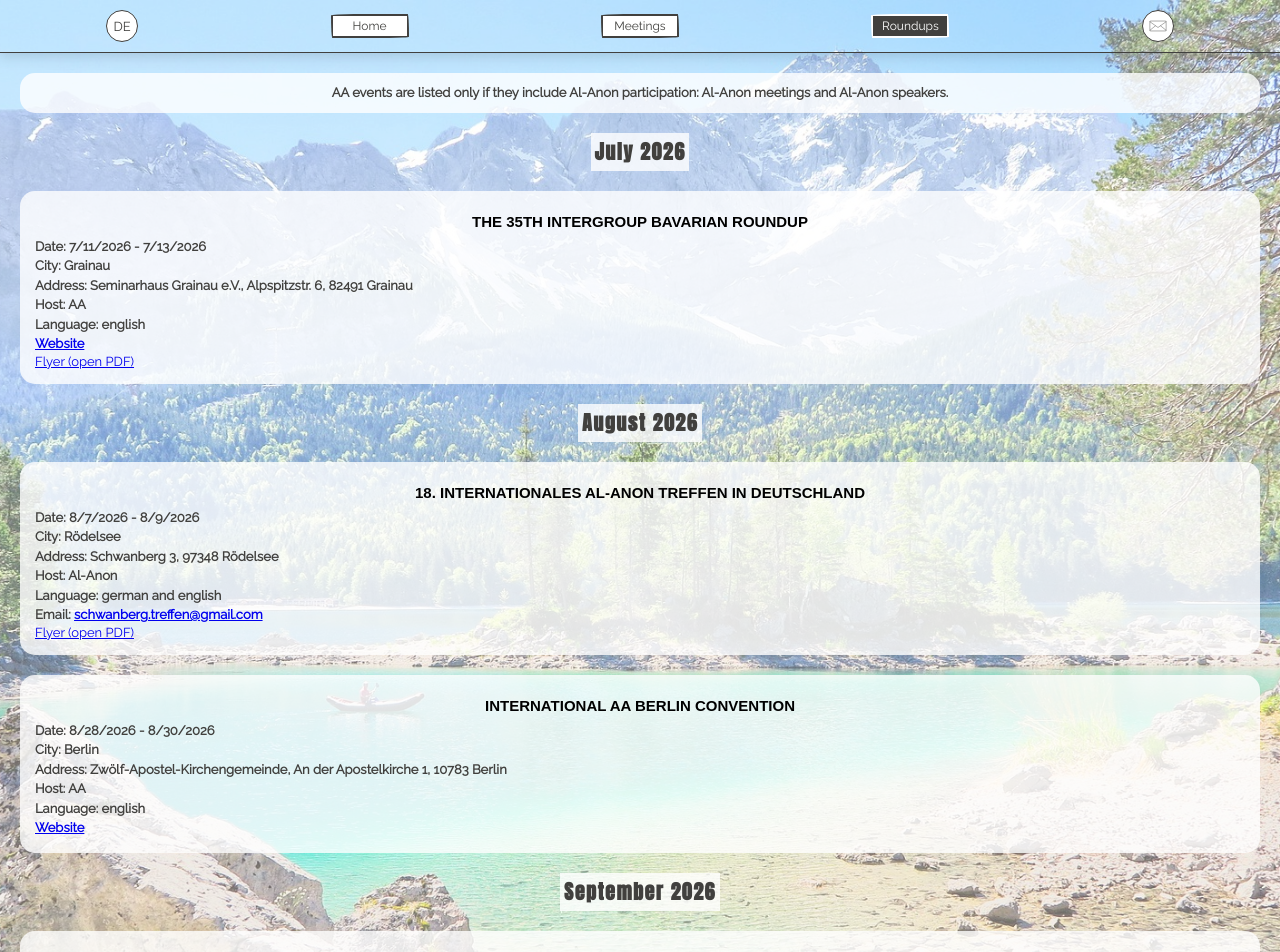
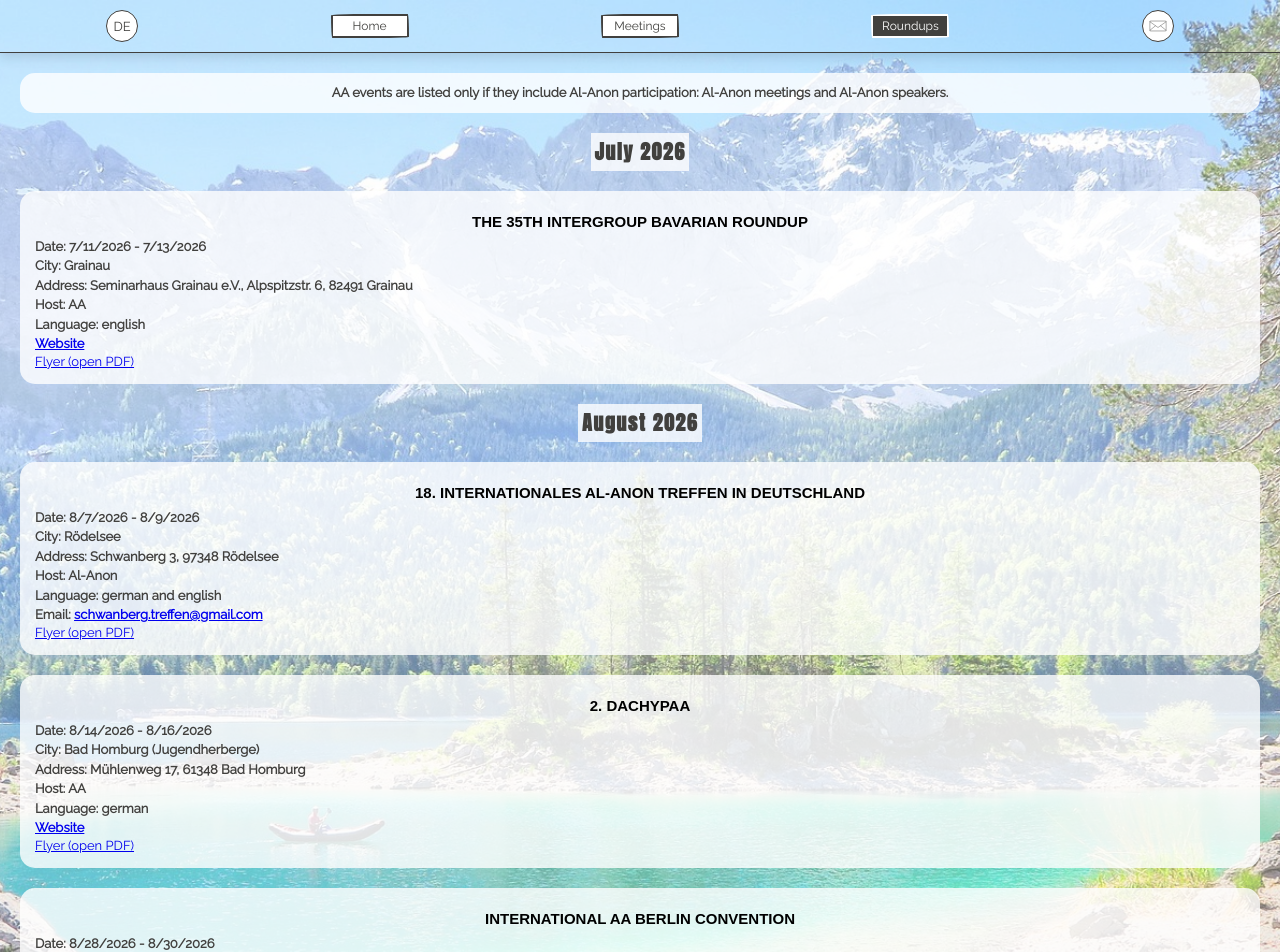
Before and after one commit to Footsteps/al-anon, a React (Vite) app: page /events in a window 1280 px wide. Shown: the top 952 px of the page. Built offline with nearby package versions, Linux system fonts and the light colour scheme; a web font is replaced by a local one.

Commit message:
contact form styling done. added dachypaa. changed styling glass card

```diff
--- a/src/components/EventSubmissionForm.jsx
+++ b/src/components/EventSubmissionForm.jsx
@@ -9,23 +9,30 @@ export default function EventSubmissionForm({ language }) {
 
     const formData = new FormData(e.target);
 
-    console.log(Object.fromEntries(formData));
+    for (const [key, value] of formData.entries()) {
+      console.log(key, value);
+    }
+
     setSubmitted(true);
+    setFileName("");
+
     e.target.reset();
   }
 
   if (submitted) {
     return (
-      <p>
-        {language === "de"
-          ? "Vielen Dank für Deine Nachricht!"
-          : "Thank you for your message!"}
-      </p>
+      <section className="submit-section">
+        <p className="section-card">
+          {language === "de"
+            ? "Vielen Dank für Deine Nachricht!"
+            : "Thank you for your message!"}
+        </p>
+      </section>
     );
   }
 
   return (
-    <form onSubmit={handleSubmit} encType="multipart/formData">
+    <form onSubmit={handleSubmit} encType="multipart/form-data">
       <h2 className="section-card">
         {language === "de"
           ? "Hier ist Platz für Nachrichten oder Infos über Roundups :)"
@@ -33,11 +40,11 @@ export default function EventSubmissionForm({ language }) {
       </h2>
       <div className="form-group">
         {/* NACHRICHT */}
-
-        <label className="sr-only">
+        <label className="sr-only" htmlFor="message">
           {language === "de" ? "Deine Nachricht" : "Your Message"}
         </label>
         <textarea
+          id="message"
           name="message"
           rows="8"
           placeholder={language === "de" ? "Deine Nachricht" : "Your Message"}
@@ -65,6 +72,7 @@ export default function EventSubmissionForm({ language }) {
             <input type="date" name="endDate" id="endDate" />
           </div>
         </div>
+
         {/* ORT */}
         <label htmlFor="city">{language === "de" ? "Ort" : "City"}</label>
         <input type="text" name="city" id="city" />
@@ -76,8 +84,8 @@ export default function EventSubmissionForm({ language }) {
         <input type="text" name="address" id="address" />
 
         <div className="grid-2-container">
+          {/* ORGANIZER */}
           <div>
-            {/* ORGANIZER */}
             <label htmlFor="organizer">
               {language === "de"
                 ? "Welches Programm organisiert?"
@@ -121,7 +129,7 @@ export default function EventSubmissionForm({ language }) {
 
         {/* WEBSITE */}
         <label htmlFor="website">
-          {language === "de" ? "Webseite" : "Website"}
+          {language === "de" ? "Webseite (optional)" : "Website (optional)"}
         </label>
         <input type="url" name="website" id="website" />
       </div>
@@ -142,7 +150,13 @@ export default function EventSubmissionForm({ language }) {
             />
           </label>
 
-          <p>{fileName ? "Keine Datei beigefügt" : "No file uploaded"}</p>
+          <p>
+            {fileName
+              ? fileName
+              : language === "de"
+                ? "Keine Datei beigefügt"
+                : "No file uploaded"}
+          </p>
         </div>
 
         {/* KONSENT */}
--- a/src/data/events.json
+++ b/src/data/events.json
@@ -65,10 +65,24 @@
         "address": "Schwanberg 3, 97348 Rödelsee",
         "website": null,
         "email": "schwanberg.treffen@gmail.com",
-        "flyer": {"de": "../../public/flyer/2026_internationales_Al-Anon-Treffen_Schwanberg.pdf", "en": "../../public/flyer/2026_International_Al-Anon_Roundup_Germany.pdf", "en": "../../public/flyer/2026_International_Al-Anon_Roundup_Germany.pdf"}
+        "flyer": {"de": "../../public/flyer/2026_internationales_Al-Anon-Treffen_Schwanberg.pdf", "en": "../../public/flyer/2026_International_Al-Anon_Roundup_Germany.pdf"}
+      },
+        {
+        "id": 3,
+        "title": "2. DACHYPAA",
+        "startDate": "2026-08-14",
+        "endDate": "2026-08-16",
+        "organizer": "AA",
+        "languages": {"de":"deutsch", "en":"german"},
+        "city": "Bad Homburg (Jugendherberge)",
+        "country": {"de": "Deutschland", "en":"Germany"},
+        "address": "Mühlenweg 17, 61348 Bad Homburg",
+        "website": "https://www.dachypaa.org/",
+        "email": null,
+        "flyer": {"de": "../../public/flyer/DACHYPAA_2026_FLYER a5.pdf"}
       },
       {
-        "id": 3,
+        "id": 4,
         "title": "International AA Berlin Convention",
         "startDate": "2026-08-28",
         "endDate": "2026-08-30",
--- a/src/form.css
+++ b/src/form.css
@@ -10,12 +10,18 @@ form {
   margin-bottom: 2rem;
 }
 
-form > .section-card {
+form > h2.section-card {
     margin: 0 2rem 1rem 2rem;
 }
 
 form > h2 {
     font-size: 1.5rem;;
+}
+
+.submit-section {
+  display: flex;
+  justify-content: center;
+  margin: 2rem;
 }
 
 label {
--- a/src/index.css
+++ b/src/index.css
@@ -226,7 +226,7 @@ nav {
   z-index: 1000;
 }
 
-/**SECTIONS**/
+/**SECTION CARD**/
 .section-card {
   background-color: var(--text-background-color);
   margin: 2rem;
@@ -241,13 +241,14 @@ section p {
   text-align: justify;
 }
 
-/**CARD**/
+/**GLASS CARD**/
+
 .card {
   width: 300px;
   min-height: 100px;
   padding: 2.25rem;
   border-radius: 1.5rem;
-  background-color: hsl(260 25% 95% / 45%);
+  background-color: rgb(255, 255, 240);
   font-weight: bolder;
 }
 
@@ -325,4 +326,5 @@ article.event h3 {
 @media (min-width: 769px) {
 }
 @media (min-width: 1025px) {
+
 }
--- a/src/pages/Meetings.jsx
+++ b/src/pages/Meetings.jsx
@@ -1,7 +1,7 @@
 export default function Meetings({language}) {
     return(
         <main>
-            <section id="meetings">
+            <section id="meetings" className="section-card">
                 <h2>{language === "de" ? "Englischsprachige Al-Anon Meetings Berlin" : "English speaking Al-Anon meetings Berlin"}</h2>
                 <p>
                     {language === "de"
```
Also changed, not shown: src/data/content.js (deleted), src/data/meetings.js (deleted), 1 other file (tests, documents, lock files or other folders).
